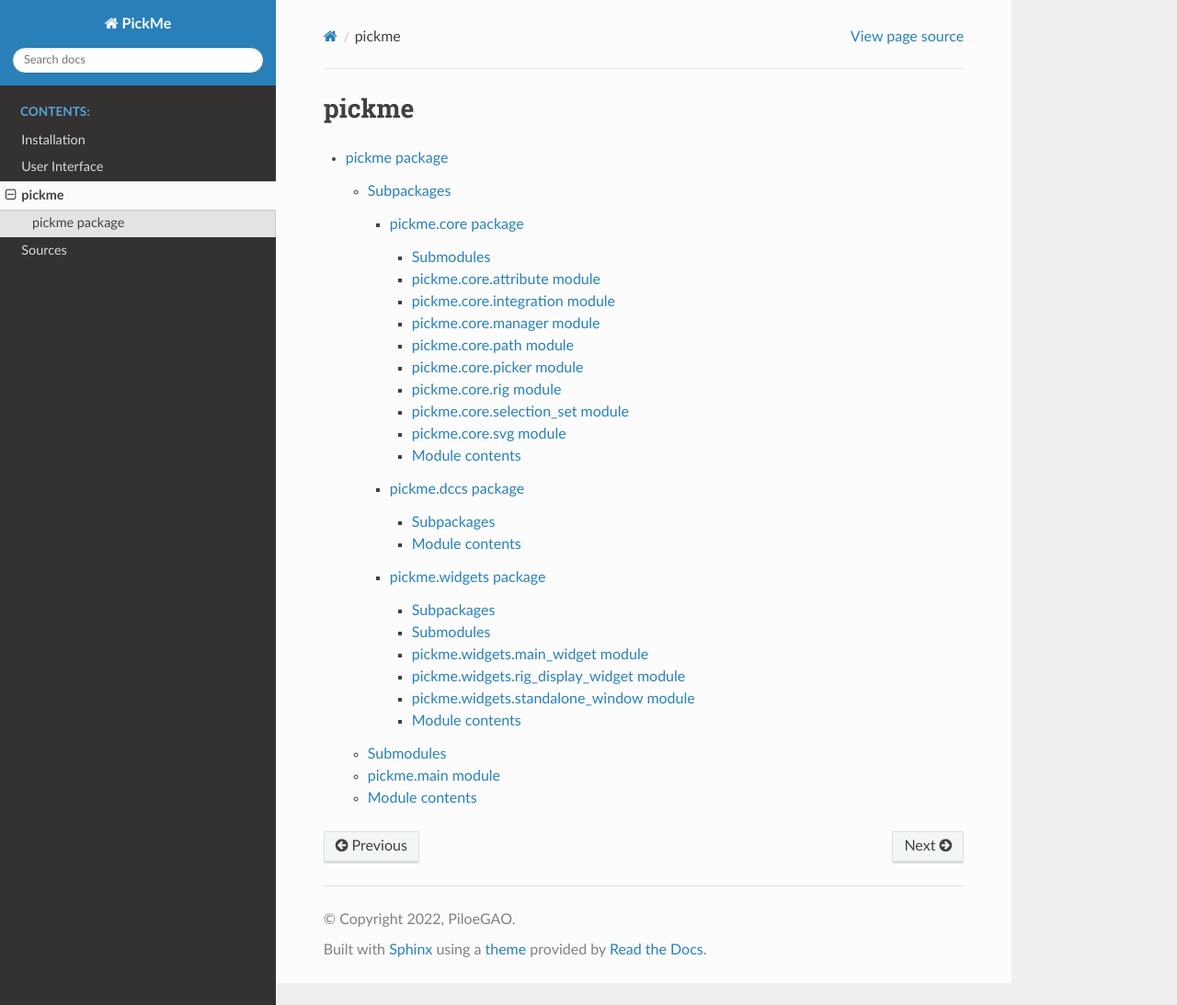
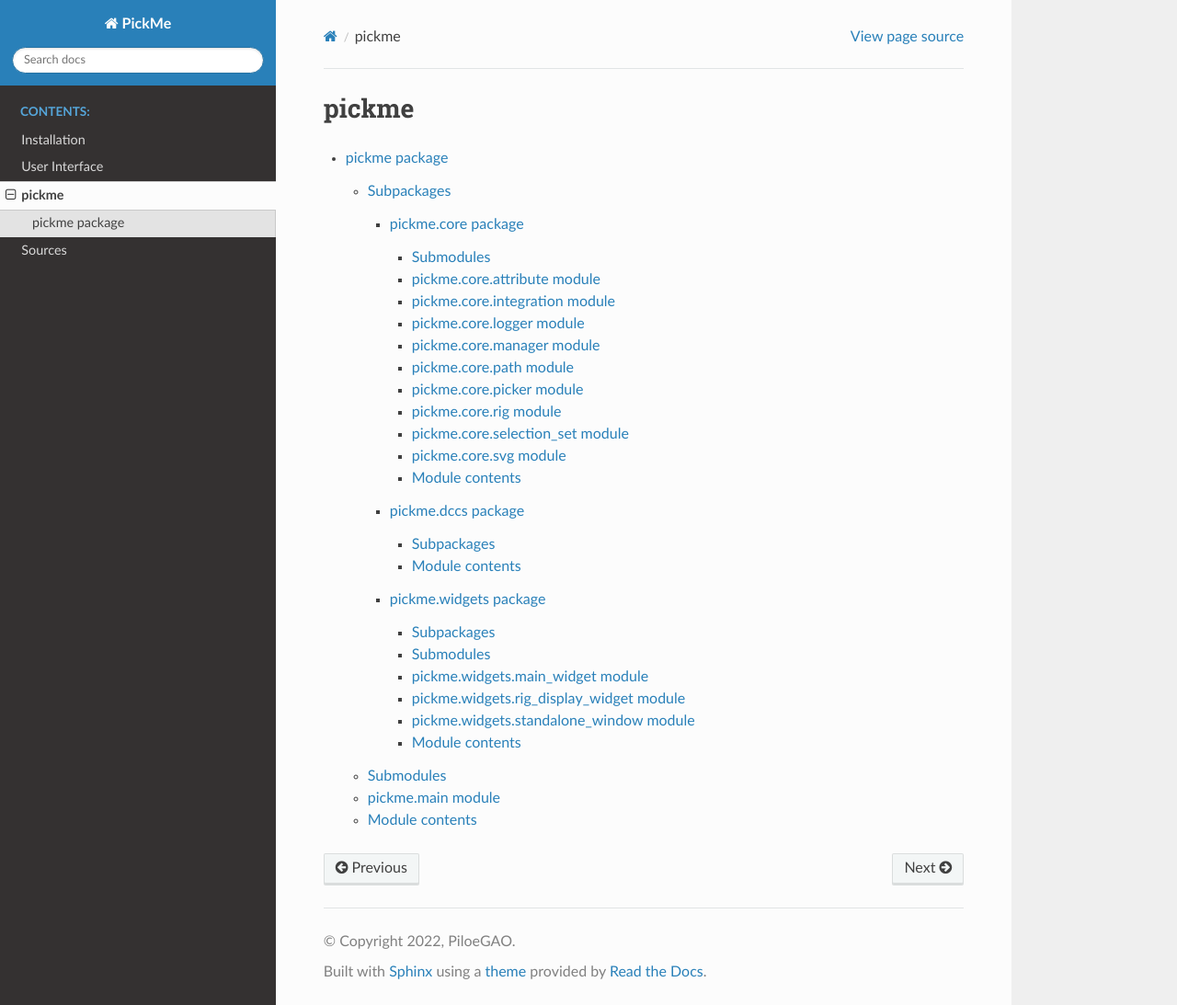
Before and after one commit to PiloeGAO/PickMe, a Sphinx documentation site: the page built from docs/source/modules.rst, in a window 1280 px wide and 1093 px high. Shown: the whole window at 92% size. Built offline with Sphinx 7.4.7 and the Read the Docs theme 2.0.0, drawn with Linux system fonts in a browser that asks for light colours.

Commit message:
ADD: Logger to documentation

```diff
--- a/docs/source/pickme.core.rst
+++ b/docs/source/pickme.core.rst
@@ -16,6 +16,14 @@ pickme.core.integration module
 ------------------------------
 
 .. automodule:: pickme.core.integration
+   :members:
+   :undoc-members:
+   :show-inheritance:
+
+pickme.core.logger module
+-------------------------
+
+.. automodule:: pickme.core.logger
    :members:
    :undoc-members:
    :show-inheritance:
```
